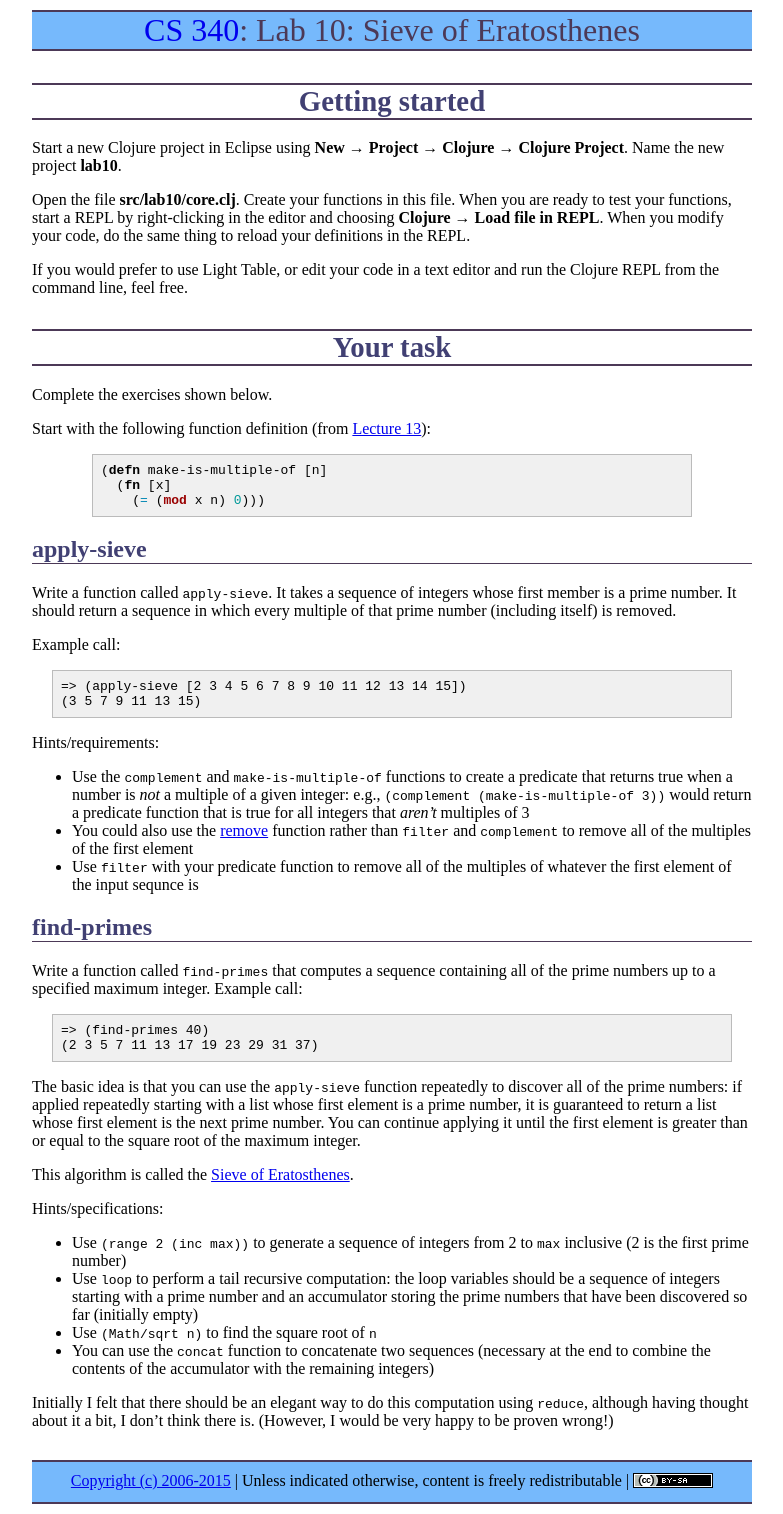
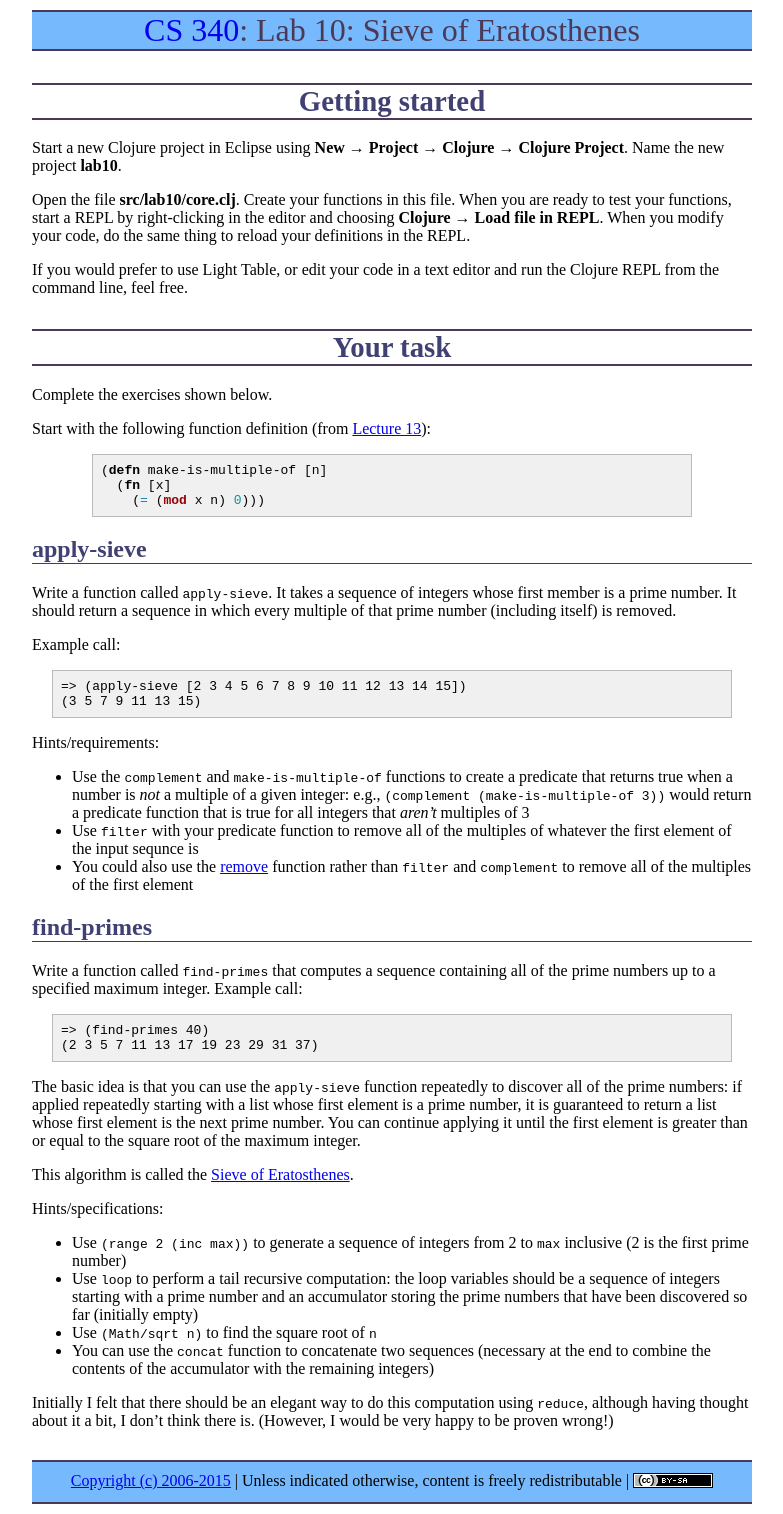
Before and after one commit to ycpcs/cs340-fall2015, a Jekyll site: the page built from labs/lab10.md, in a window 1280 px wide. Shown: the whole page, without its empty margins (248-1031 px from the left). Built offline with Jekyll 4.4.1, drawn with Linux system fonts in a browser that asks for light colours; Markdown is read by kramdown in place of the engine named in the settings.

Commit message:
reordering of hints for apply-sieve

```diff
--- a/labs/lab10.md
+++ b/labs/lab10.md
@@ -35,8 +35,8 @@ Example call:
 Hints/requirements:
 
 * Use the `complement` and `make-is-multiple-of` functions to create a predicate that returns true when a number is *not* a multiple of a given integer: e.g., `(complement (make-is-multiple-of 3))` would return a predicate function that is true for all integers that *aren't* multiples of 3
+* Use `filter` with your predicate function to remove all of the multiples of whatever the first element of the input sequnce is
 * You could also use the [remove](https://clojuredocs.org/clojure.core/remove) function rather than `filter` and `complement` to remove all of the multiples of the first element
-* Use `filter` with your predicate function to remove all of the multiples of whatever the first element of the input sequnce is
 
 ## find-primes
 
```
